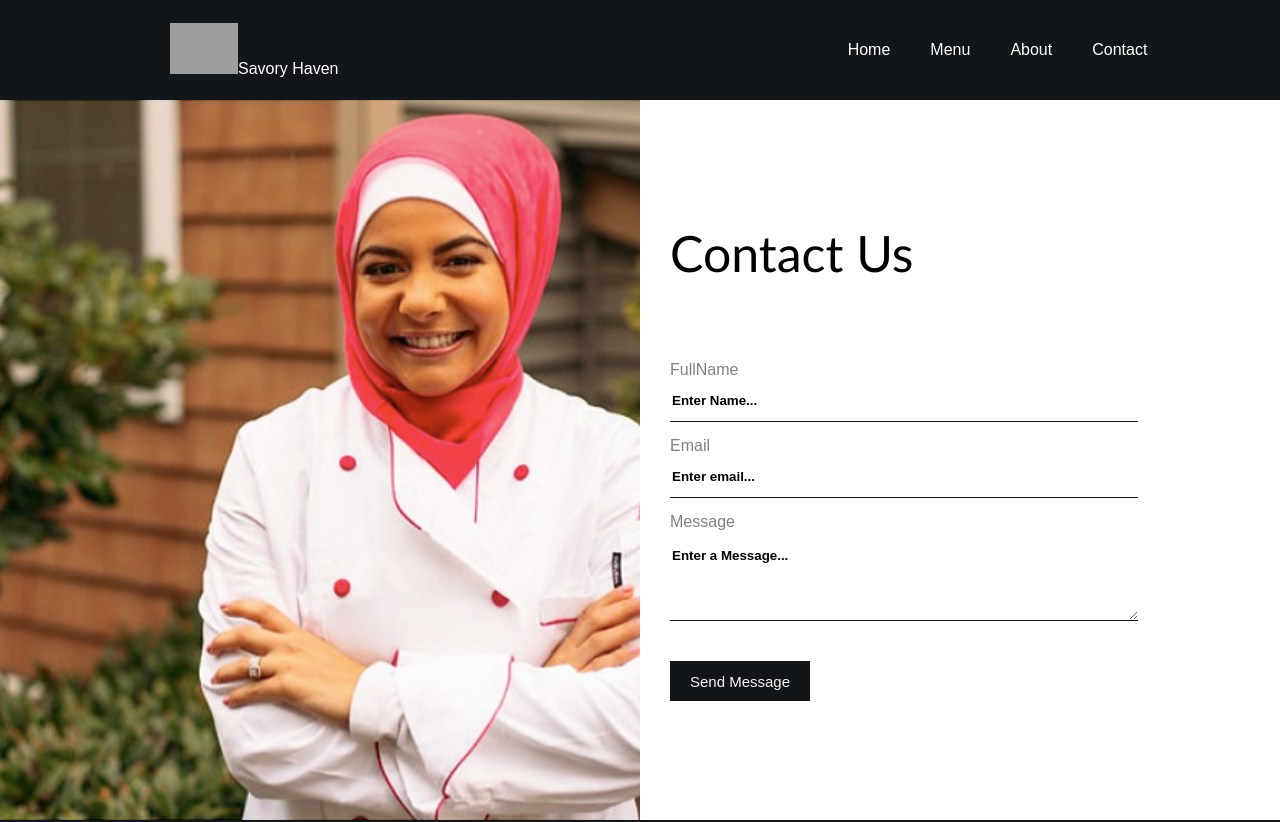
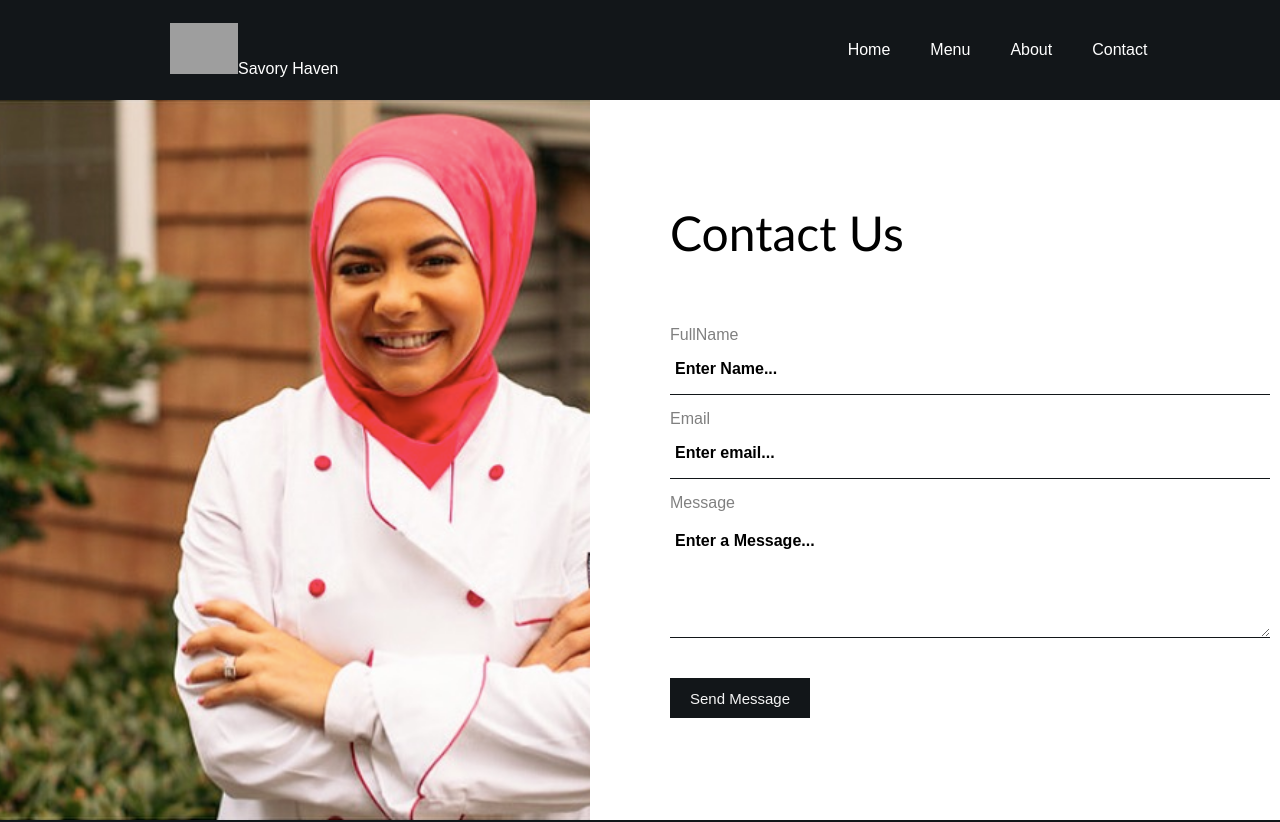
Before and after one commit to khalifadalhat/Restaurant, a React (Create React App) app: page /contact in a window 1280 px wide. Shown: the top 822 px of the page. Built offline with nearby package versions, Linux system fonts and the light colour scheme; grey boxes are pictures that could not be loaded.

Commit message:
Revise Contact page styling for improved layout and responsiveness; adjusted dimensions, added media queries, and enhanced text formatting for better user experience.

```diff
--- a/src/styles/Contact.css
+++ b/src/styles/Contact.css
@@ -1,65 +1,83 @@
 .contact {
   width: 100%;
-  height: 90vh;
+  min-height: 90vh;
   display: flex;
+  flex-direction: column;
 }
+
 .contact .leftSide {
-  height: 100%;
-  flex: 50%;
+  height: 200px;
+  width: 100%;
   background-position: center;
   background-repeat: no-repeat;
   background-size: cover;
 }
+
 .contact .rightSide {
-  height: 100%;
-  flex: 50%;
+  width: 100%;
+  padding: 20px;
   display: flex;
   flex-direction: column;
   justify-content: center;
+  align-items: center;
 }
+
 .contact .rightSide h1 {
   font-family: "Trebuchet MS", "Lucida Sans Unicode", "Lucida Grande",
     "Lucida Sans", Arial, sans-serif;
   font-weight: 10;
-  font-size: 50px;
-  margin-left: 30px;
+  font-size: 2rem;
+  text-align: center;
+  margin-bottom: 20px;
 }
+
 form {
   display: flex;
   flex-direction: column;
-  width: auto;
-  height: auto;
-  padding: 30px;
+  width: 100%;
+  max-width: 600px;
+  padding: 20px;
 }
+
+form label {
+  margin-top: 15px;
+  color: grey;
+}
+
 form input {
   height: 40px;
-  width: 80%;
+  width: 100%;
   border: none;
   border-bottom: 1px solid #121619;
   color: black;
+  padding: 5px;
+  font-size: 16px;
 }
+
 form textarea {
   margin-top: 15px;
-  height: 70px;
-  width: 80%;
+  height: 100px;
+  width: 100%;
   border: none;
   border-bottom: 1px solid #121619;
   color: black;
+  padding: 5px;
+  font-size: 16px;
+  resize: vertical;
 }
+
 input::placeholder,
 textarea::placeholder {
   font-weight: bold;
   color: black;
   font-family: Arial, Helvetica, sans-serif;
 }
+
 form input:focus,
 textarea:focus {
   outline: none;
 }
-form label {
-  margin-top: 15px;
-  color: grey;
-}
+
 form button {
   margin-top: 40px;
   width: 140px;
@@ -69,4 +87,43 @@ form button {
   color: whitesmoke;
   font-size: 15px;
   cursor: pointer;
+  align-self: center;
 }
+
+@media only screen and (min-width: 768px) {
+  .contact {
+    flex-direction: row;
+    height: 90vh;
+  }
+
+  .contact .leftSide {
+    height: 100%;
+    flex: 1;
+  }
+
+  .contact .rightSide {
+    flex: 1;
+    padding: 50px;
+    align-items: flex-start;
+  }
+
+  .contact .rightSide h1 {
+    font-size: 2.5rem;
+    margin-left: 30px;
+    text-align: left;
+  }
+
+  form {
+    padding: 30px;
+  }
+
+  form button {
+    align-self: flex-start;
+  }
+}
+
+@media only screen and (min-width: 1200px) {
+  .contact .rightSide h1 {
+    font-size: 3rem;
+  }
+}
```
